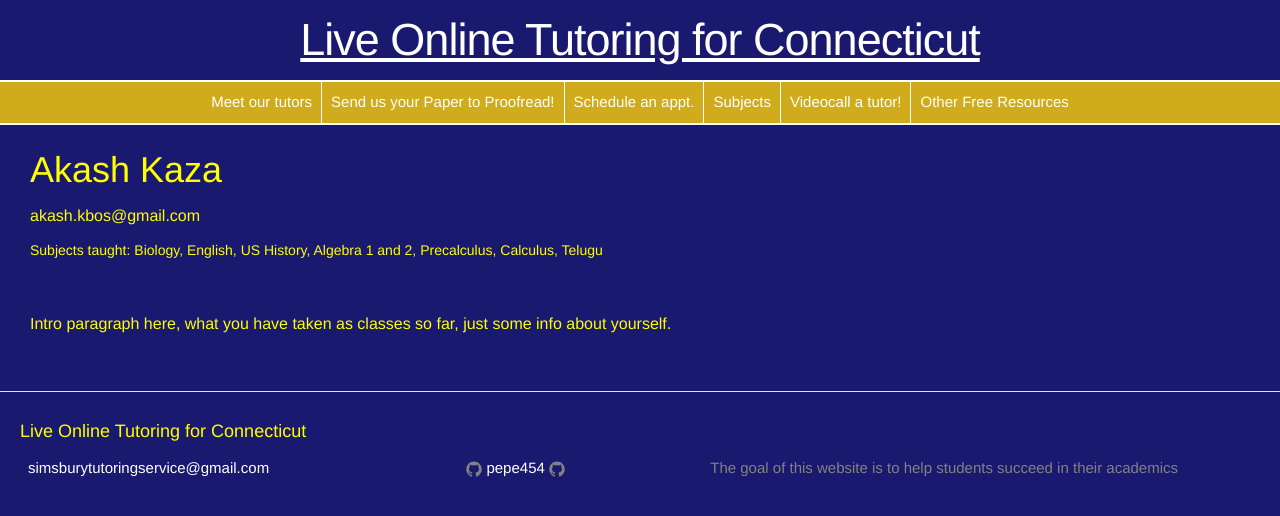
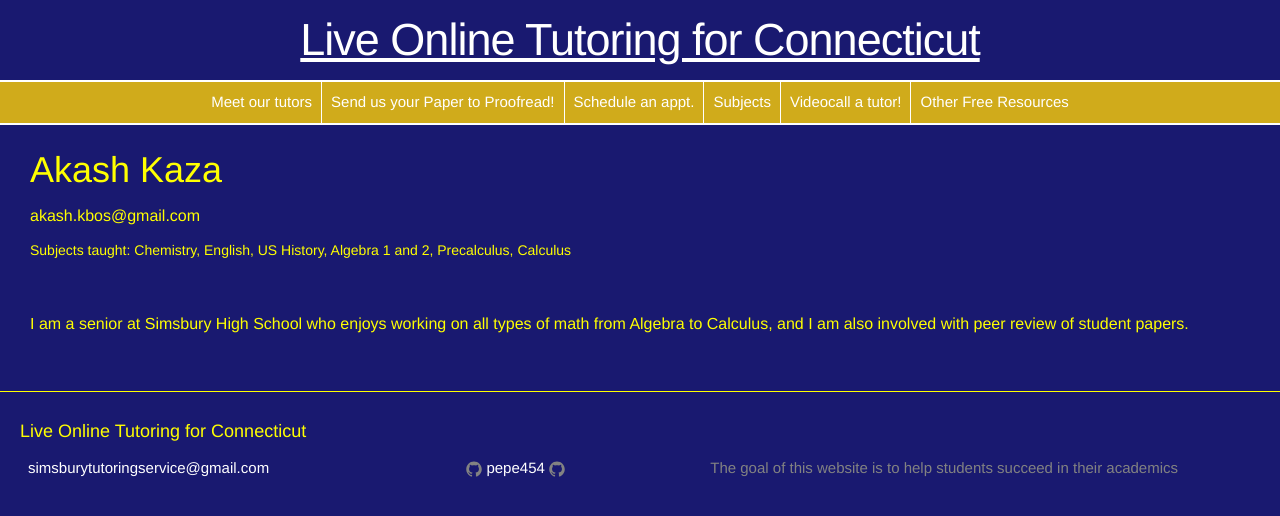
Before and after one commit to pepe454/pepe454.github.io, a Jekyll site: the page built from nav-bar/tutor-profiles/Akash.html, in a window 1280 px wide. Shown: the top 516 px of the page. Built offline with Jekyll 4.4.1, drawn with Linux system fonts in a browser that asks for light colours.

Commit message:
Update Akash.html

```diff
--- a/nav-bar/tutor-profiles/Akash.html
+++ b/nav-bar/tutor-profiles/Akash.html
@@ -6,11 +6,11 @@ layout: default
   <header class="post-header">
     <h1>Akash Kaza</h1>
     <p>akash.kbos@gmail.com</p>
-    <h5>Subjects taught: Biology, English, US History, Algebra 1 and 2, Precalculus, Calculus, Telugu</h5>
+    <h5>Subjects taught: Chemistry, English, US History, Algebra 1 and 2, Precalculus, Calculus</h5>
   </header>
   <br>
   <div class="post-content" itemprop="articleBody">
-    <p>Intro paragraph here, what you have taken as classes so far, just some info about yourself.</p>
+    <p>I am a senior at Simsbury High School who enjoys working on all types of math from Algebra to Calculus, and I am also involved with peer review of student papers.</p>
 
   </div>
 
```
